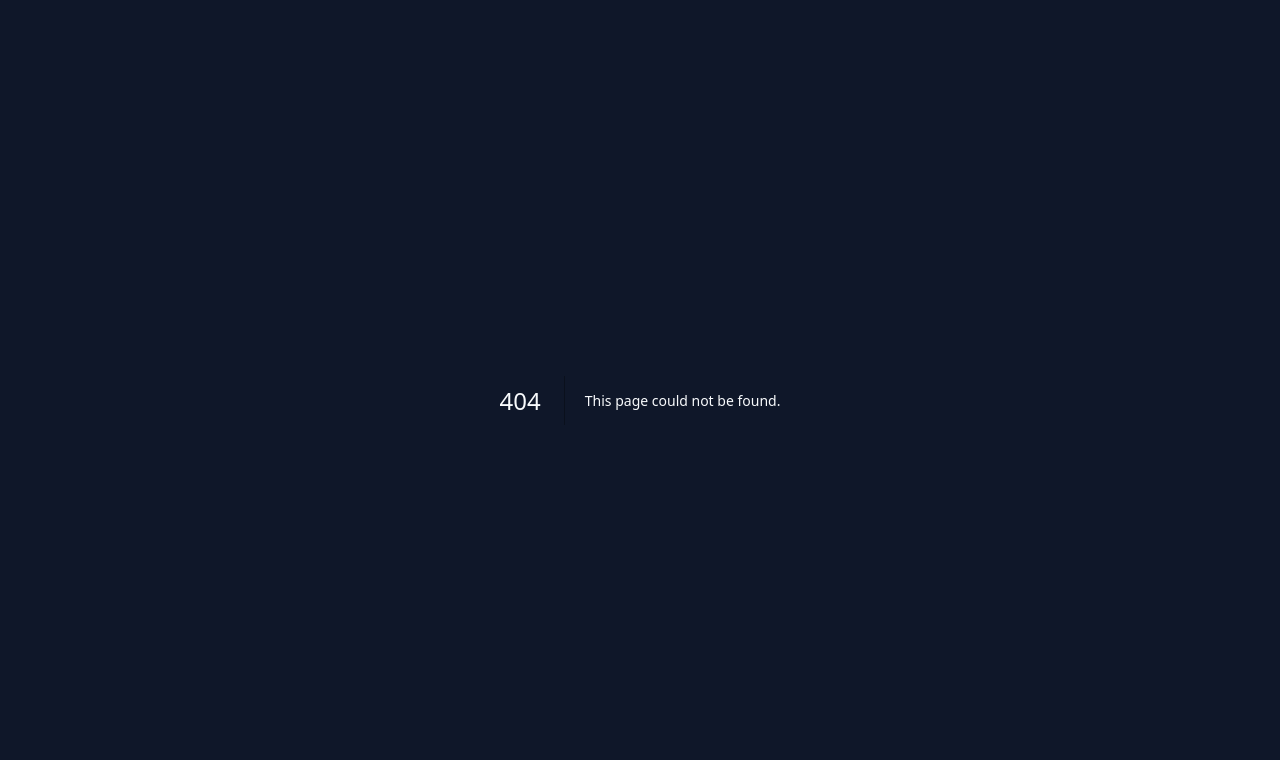
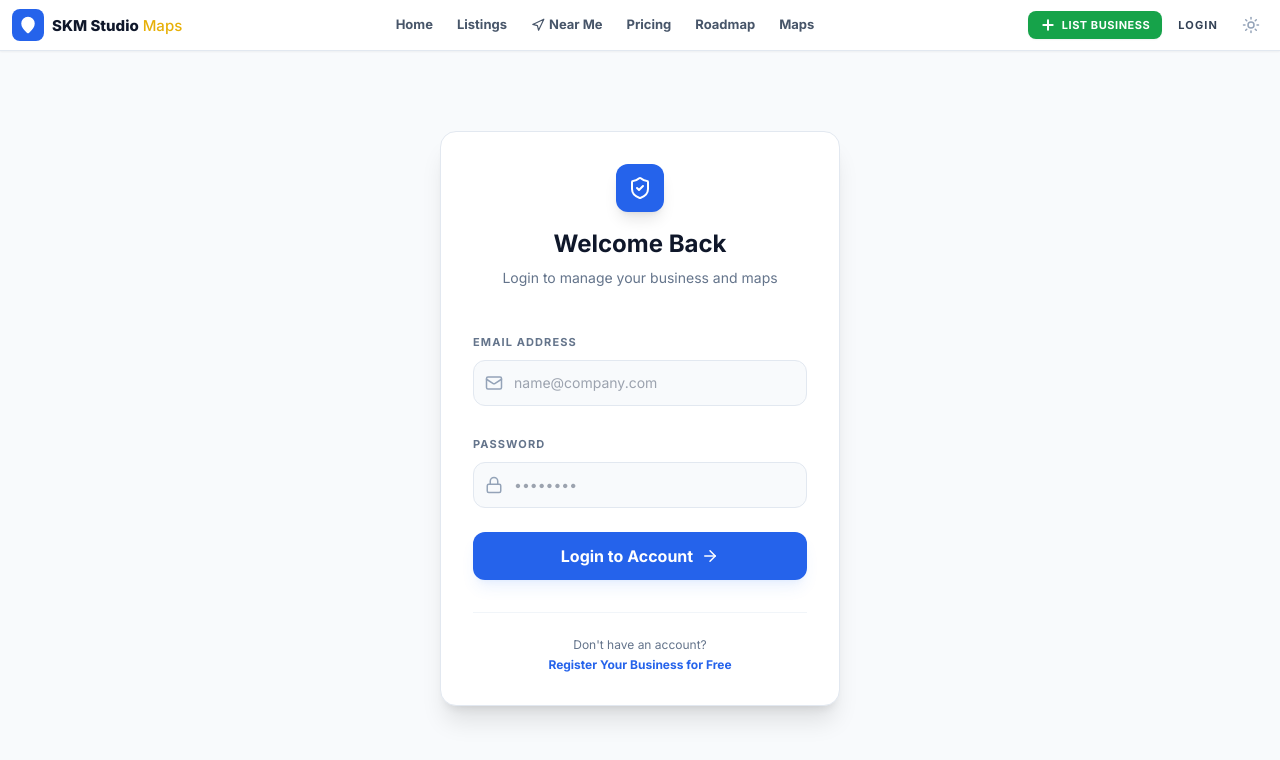
Before and after one commit to skmstudioservices-cyber/maps, a Next.js app in the folder New India Maps/: page /login in a window 1280 px wide. Before the commit this address had no page. Shown: the top 760 px of the page. Built offline with nearby package versions, Linux system fonts and the light colour scheme; a web font is replaced by a local one.

Commit message:
feat: add utility-first Login page UI

```diff
--- /dev/null
+++ b/New India Maps/src/app/login/page.tsx
@@ -0,0 +1,96 @@
+'use client';
+
+import React, { useState } from 'react';
+import Link from 'next/link';
+import { Mail, Lock, ArrowRight, ShieldCheck } from 'lucide-react';
+import { supabase } from '@/lib/supabase';
+import TopNav from '@/components/layout/TopNav';
+
+/**
+ * PAGE: Login
+ * UTILITY: Allows users to access their accounts.
+ * USE CASE: Essential for Contributors and Owners to manage data.
+ *
+ * DESIGN: High-contrast, secure look using the Dark/Gold accents
+ * from the 'admin-v2' mockup to indicate a 'Private/Secure' area.
+ */
+export default function LoginPage() {
+  const [email, setEmail] = useState('');
+  const [password, setPassword] = useState('');
+  const [loading, setLoading] = useState(false);
+
+  const handleLogin = async (e: React.FormEvent) => {
+    e.preventDefault();
+    setLoading(true);
+    // Logic for Supabase Auth will be added here in the next incremental step
+    setLoading(false);
+  };
+
+  return (
+    <div className="min-h-screen bg-slate-50 dark:bg-zinc-950">
+      <TopNav />
+
+      <main className="max-w-md mx-auto pt-20 px-6">
+        <div className="bg-white dark:bg-zinc-900 border border-slate-200 dark:border-zinc-800 rounded-2xl p-8 shadow-xl">
+          <header className="text-center mb-10">
+            <div className="w-12 h-12 bg-blue-600 rounded-xl flex items-center justify-center text-white mx-auto mb-4 shadow-lg">
+              <ShieldCheck size={24} />
+            </div>
+            <h1 className="text-2xl font-bold text-slate-900 dark:text-white">Welcome Back</h1>
+            <p className="text-sm text-slate-500 mt-2">Login to manage your business and maps</p>
+          </header>
+
+          <form onSubmit={handleLogin} className="space-y-6">
+            <div className="space-y-2">
+              <label className="text-[11px] font-bold uppercase tracking-widest text-slate-500">Email Address</label>
+              <div className="relative">
+                <Mail className="absolute left-3 top-1/2 -translate-y-1/2 text-slate-400" size={18} />
+                <input
+                  type="email"
+                  value={email}
+                  onChange={(e) => setEmail(e.target.value)}
+                  placeholder="name@company.com"
+                  className="w-full bg-slate-50 dark:bg-zinc-800 border border-slate-200 dark:border-zinc-700 rounded-xl py-3 pl-10 pr-4 outline-none focus:border-blue-500 transition-all text-sm"
+                  required
+                />
+              </div>
+            </div>
+
+            <div className="space-y-2">
+              <label className="text-[11px] font-bold uppercase tracking-widest text-slate-500">Password</label>
+              <div className="relative">
+                <Lock className="absolute left-3 top-1/2 -translate-y-1/2 text-slate-400" size={18} />
+                <input
+                  type="password"
+                  value={password}
+                  onChange={(e) => setPassword(e.target.value)}
+                  placeholder="••••••••"
+                  className="w-full bg-slate-50 dark:bg-zinc-800 border border-slate-200 dark:border-zinc-700 rounded-xl py-3 pl-10 pr-4 outline-none focus:border-blue-500 transition-all text-sm"
+                  required
+                />
+              </div>
+            </div>
+
+            <button
+              type="submit"
+              disabled={loading}
+              className="w-full bg-blue-600 text-white font-bold py-3 rounded-xl hover:bg-blue-700 active:scale-[0.98] transition-all shadow-lg shadow-blue-500/10 flex items-center justify-center gap-2"
+            >
+              {loading ? 'Please wait...' : 'Login to Account'}
+              <ArrowRight size={18} />
+            </button>
+          </form>
+
+          <footer className="mt-8 pt-6 border-t border-slate-100 dark:border-zinc-800 text-center">
+            <p className="text-xs text-slate-500">
+              Don't have an account? <br />
+              <Link href="/add" className="text-blue-600 font-bold hover:underline mt-1 inline-block">
+                Register Your Business for Free
+              </Link>
+            </p>
+          </footer>
+        </div>
+      </main>
+    </div>
+  );
+}
```
